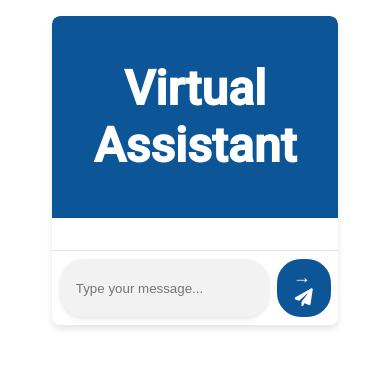
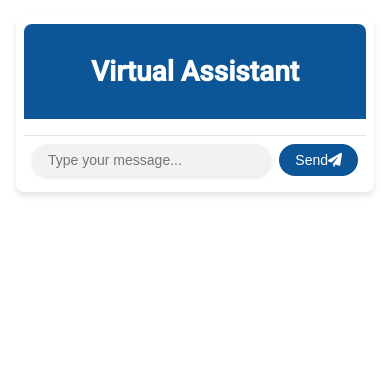
Before and after one commit to AllstarProductions/SuperAI, a Flask app: page / in a window 390 px wide. Shown: the top 368 px of the page. Run offline with Flask 2, Linux system fonts and the light colour scheme; some libraries are stand-ins or nearby versions.

Commit message:
Update styles.css

```diff
--- a/static/styles.css
+++ b/static/styles.css
@@ -168,3 +168,36 @@ body {
         opacity: 1;
     }
 }
+
+
+@media only screen and (max-width: 600px) {
+  /* adjust font sizes */
+  body, .header, #user-input, #send-btn, .message, .assistant, .user, .content {
+    font-size: 14px;
+  }
+
+  /* adjust padding and margins */
+  .chat-container, .chatbox {
+    padding: 8px;
+    max-width: 100%;
+    max-height: calc(100% - 88px);
+    min-height: calc(100% - 88px);
+  }
+
+  /* adjust icon sizes */
+  .assistant::before, .user::before {
+    width: 24px;
+    height: 24px;
+  }
+
+  /* hide chat icon backgrounds */
+  .assistant::before, .user::before {
+    background: none;
+  }
+
+  /* adjust send button text */
+  #send-btn::before {
+    content: "Send";
+    margin-right: 0;
+  }
+}
```
